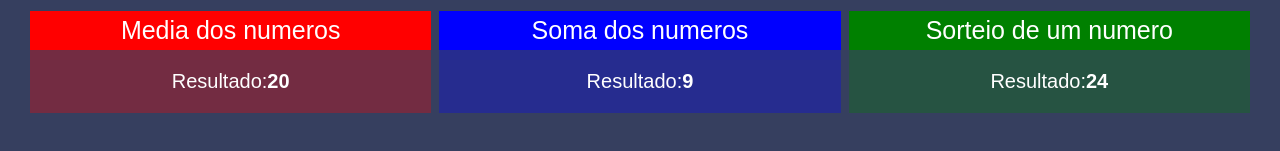
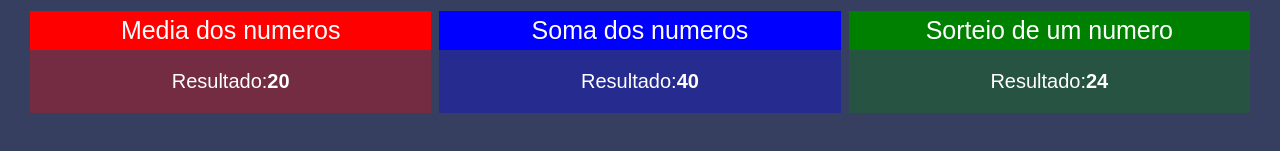
Before and after one commit to devMatheus-Cunha/react-redux-study, a React (Create React App) app: page / in a window 1280 px wide. Shown: the part 207-358 px from the top of the page. Built offline with nearby package versions, Linux system fonts and the light colour scheme; the HTML template or start-up script is replaced by a standard one.

Commit message:
feat: connect redux with page Sum

```diff
--- a/src/components/Sum/index.tsx
+++ b/src/components/Sum/index.tsx
@@ -1,17 +1,25 @@
 import React from "react";
+import { connect } from "react-redux";
 
 //components
 import Card from "../Card";
 
-const Sum = () => {
+const Sum = ({ min, max }: any) => {
   return (
     <Card colors="blue" title="Soma dos numeros">
       <span>
         <span>Resultado:</span>
-        <strong>9</strong>
+        <strong>{min + max}</strong>
       </span>
     </Card>
   );
 };
 
-export default Sum;
+const mapStateToPros = (state: any) => {
+  return {
+    min: state.numbers.min,
+    max: state.numbers.max,
+  };
+};
+
+export default connect(mapStateToPros)(Sum);
```
